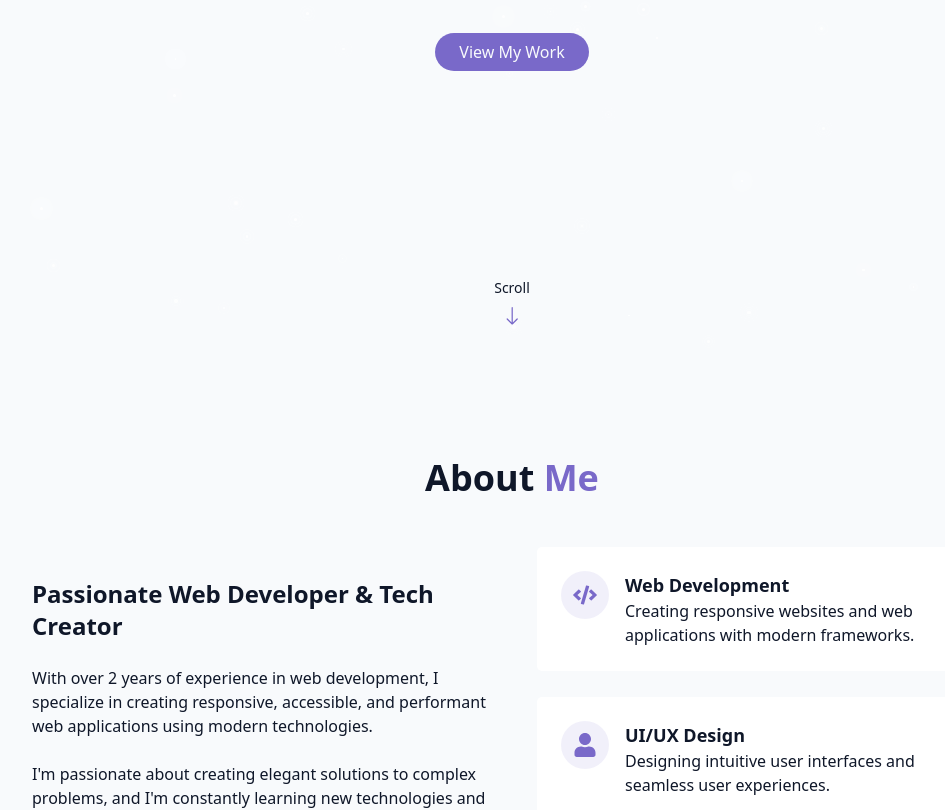
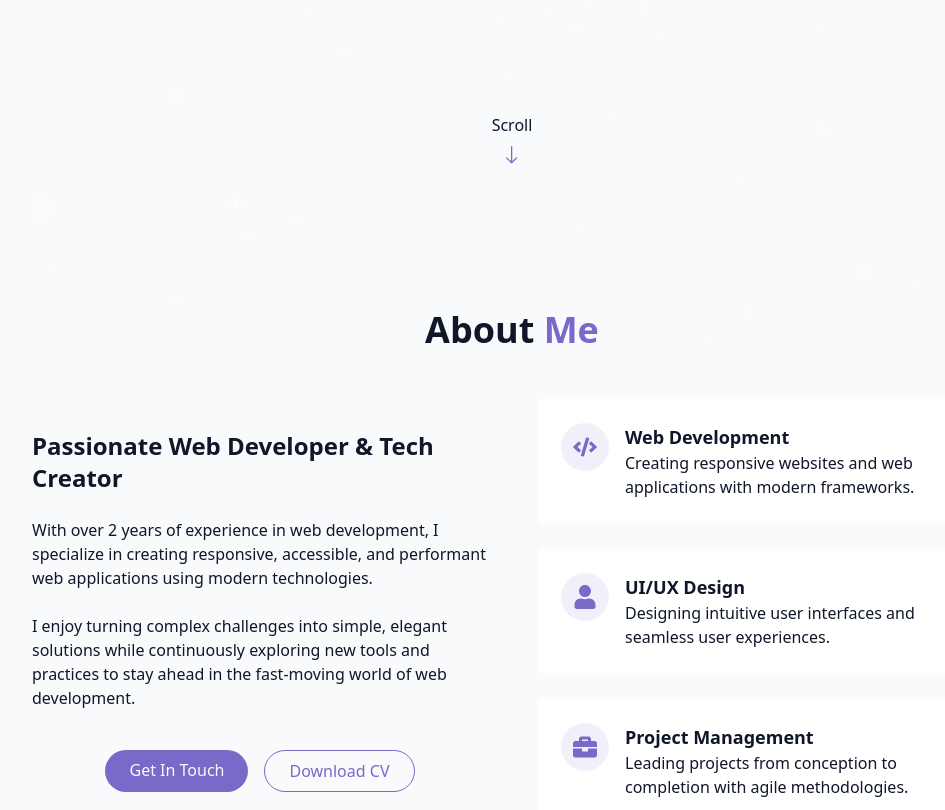
Before and after one commit to Ahnaf-Tariq/ahnaf-tariq-portfolio, a Next.js app: page / in a window 1280 px wide. Shown: the part 438-1248 px from the top of the page, without its empty margins (128-1073 px from the left). Built offline with nearby package versions, Linux system fonts and the light colour scheme.

Commit message:
toast notification added

```diff
--- a/app/layout.tsx
+++ b/app/layout.tsx
@@ -1,6 +1,8 @@
 import type { Metadata } from "next";
 import { Geist, Geist_Mono } from "next/font/google";
 import "./globals.css";
+import { ToastContainer } from "react-toastify";
+import "react-toastify/dist/ReactToastify.css";
 
 const geistSans = Geist({
   variable: "--font-geist-sans",
@@ -28,6 +30,7 @@ export default function RootLayout({
         className={`${geistSans.variable} ${geistMono.variable} antialiased`}
       >
         {children}
+        <ToastContainer theme="dark" />
       </body>
     </html>
   );
--- a/components/About.tsx
+++ b/components/About.tsx
@@ -23,10 +23,9 @@ const About = () => {
             </p>
 
             <p className="text-muted-foreground">
-              I'm passionate about creating elegant solutions to complex
-              problems, and I'm constantly learning new technologies and
-              techniques to stay at the forefront of the ever-evolving web
-              landscape.
+              I enjoy turning complex challenges into simple, elegant solutions
+              while continuously exploring new tools and practices to stay ahead
+              in the fast-moving world of web development.
             </p>
 
             <div className="flex flex-col sm:flex-row gap-4 pt-4 justify-center">
--- a/components/Contact.tsx
+++ b/components/Contact.tsx
@@ -10,6 +10,7 @@ import {
 } from "react-icons/fa";
 import { IoMdMail, IoMdSend } from "react-icons/io";
 import { IoLocation } from "react-icons/io5";
+import { toast } from "react-toastify";
 
 const Contact = () => {
   const [isSubmitting, setIsSubmitting] = useState(false);
@@ -20,9 +21,11 @@ const Contact = () => {
     setIsSubmitting(true);
 
     setTimeout(() => {
+      toast.success("Message sent, I'll try to react to you asap");
+      (e.target as HTMLFormElement).reset();
+
       setIsSubmitting(false);
-      alert("Message sent!");
-    }, 2000); // 2 seconds
+    }, 1500); // 1.5 seconds
   };
   return (
     <section id="contact" className="py-24 px-4 relative bg-secondary/30">
@@ -175,6 +178,7 @@ const Contact = () => {
                   id="message"
                   name="message"
                   required
+                  minLength={8}
                   className="w-full px-4 py-3 rounded-md border border-input bg-background focus:outline-hidden foucs:ring-2 focus:ring-primary resize-none"
                   placeholder="Hello, I'd like to talk about..."
                 />
--- a/components/Hero.tsx
+++ b/components/Hero.tsx
@@ -5,7 +5,7 @@ const Hero = () => {
   return (
     <section
       id="hero"
-      className="relative min-h-screen flex flex-col items-center justify-center px-4"
+      className="relative py-56 flex flex-col items-center justify-center px-4"
     >
       <div className="container max-w-4xl mx-auto text-center z-10">
         <div className="space-y-6">
@@ -35,8 +35,10 @@ const Hero = () => {
         </div>
       </div>
 
-      <div className="absolute bottom-8 left-1/2 transform -translate-x-1/2 flex flex-col items-center animate-bounce">
-        <span className="text-sm text-muted-foreground mb-2"> Scroll </span>
+      <div className="absolute bottom-14 sm:bottom-6 md:bottom-8 lg:bottom-10 left-1/2 transform -translate-x-1/2 flex flex-col items-center animate-bounce">
+        <span className="text-sm sm:text-base text-muted-foreground mb-2 pointer-events-none">
+          Scroll
+        </span>
         <BsArrowDown className="size-5 text-primary" />
       </div>
     </section>
```
